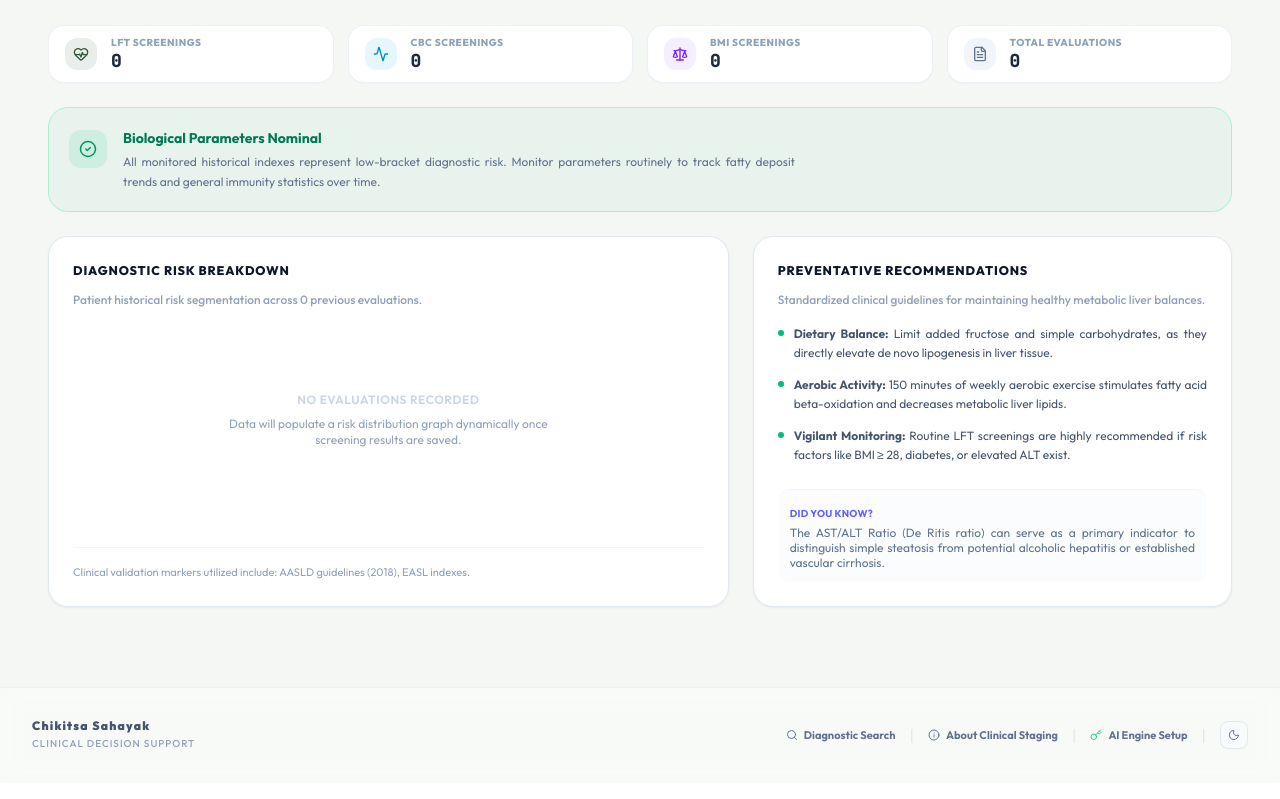
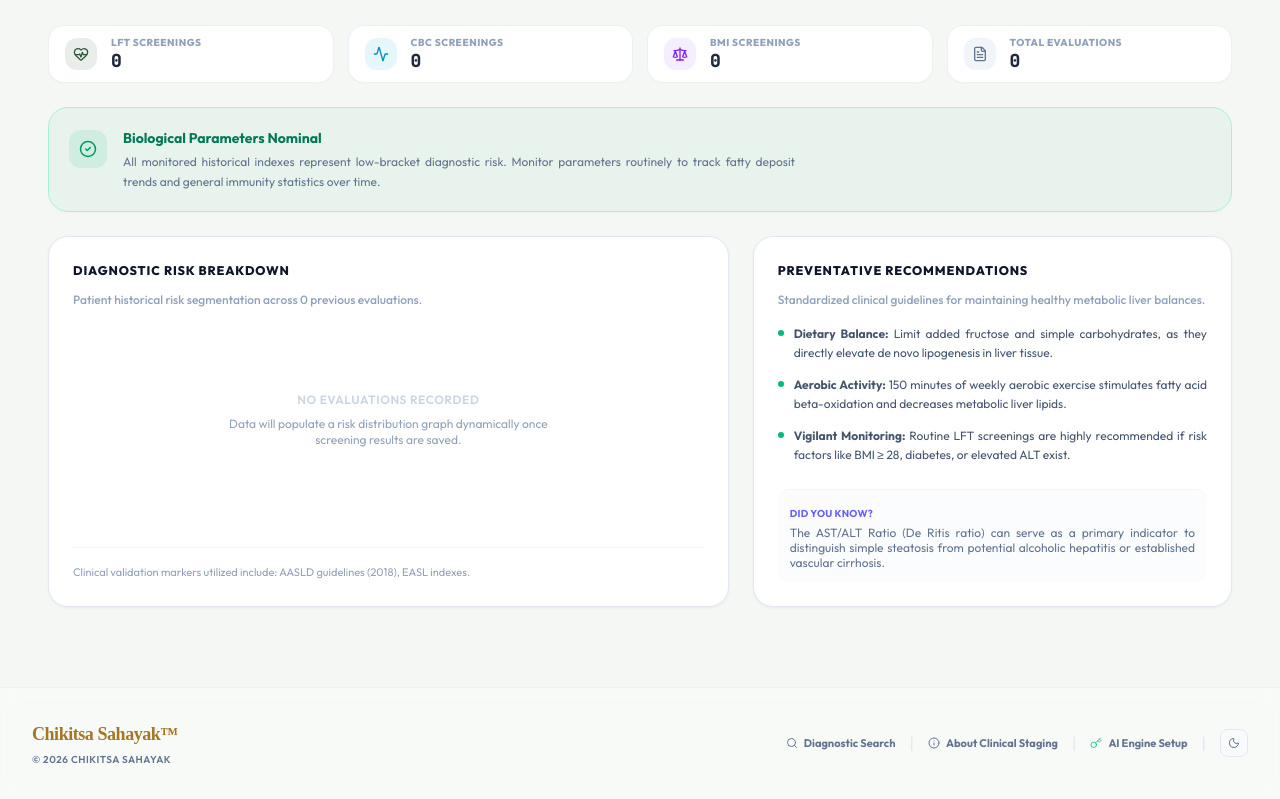
Before and after one commit to manuspng/Chikitsa-Sahayak, a React (Vite) app: page / in a window 1280 px wide. Shown: the part 520-1319 px from the top of the page. Built offline with nearby package versions, Linux system fonts and the light colour scheme.

Commit message:
style: update footer branding and copyright info
Refined the visual presentation of the footer by updating the application title typography and adding the copyright year.

```diff
--- a/src/App.tsx
+++ b/src/App.tsx
@@ -555,11 +555,11 @@ export default function App() {
       <footer className="border-t border-slate-200/50 dark:border-slate-800/80 bg-white/40 dark:bg-slate-900/30 backdrop-blur-sm py-8 px-4 sm:px-8 mt-12 transition-all duration-300">
         <div className="max-w-7xl mx-auto flex flex-col md:flex-row items-center justify-between gap-6">
           <div className="text-center md:text-left space-y-1">
-            <p className="text-xs font-black tracking-widest text-slate-600 dark:text-slate-300 leading-none">
-              Chikitsa Sahayak
+            <p className="text-lg font-black text-brand-gold font-serif-brand tracking-tight">
+              Chikitsa Sahayak™
             </p>
-            <p className="text-[10px] text-slate-400 dark:text-slate-500 font-medium mt-1 uppercase tracking-widest">
-              CLINICAL DECISION SUPPORT
+            <p className="text-[10px] text-slate-500 dark:text-slate-450 font-semibold uppercase tracking-wider">
+              © 2026 Chikitsa Sahayak
             </p>
           </div>
 
```
